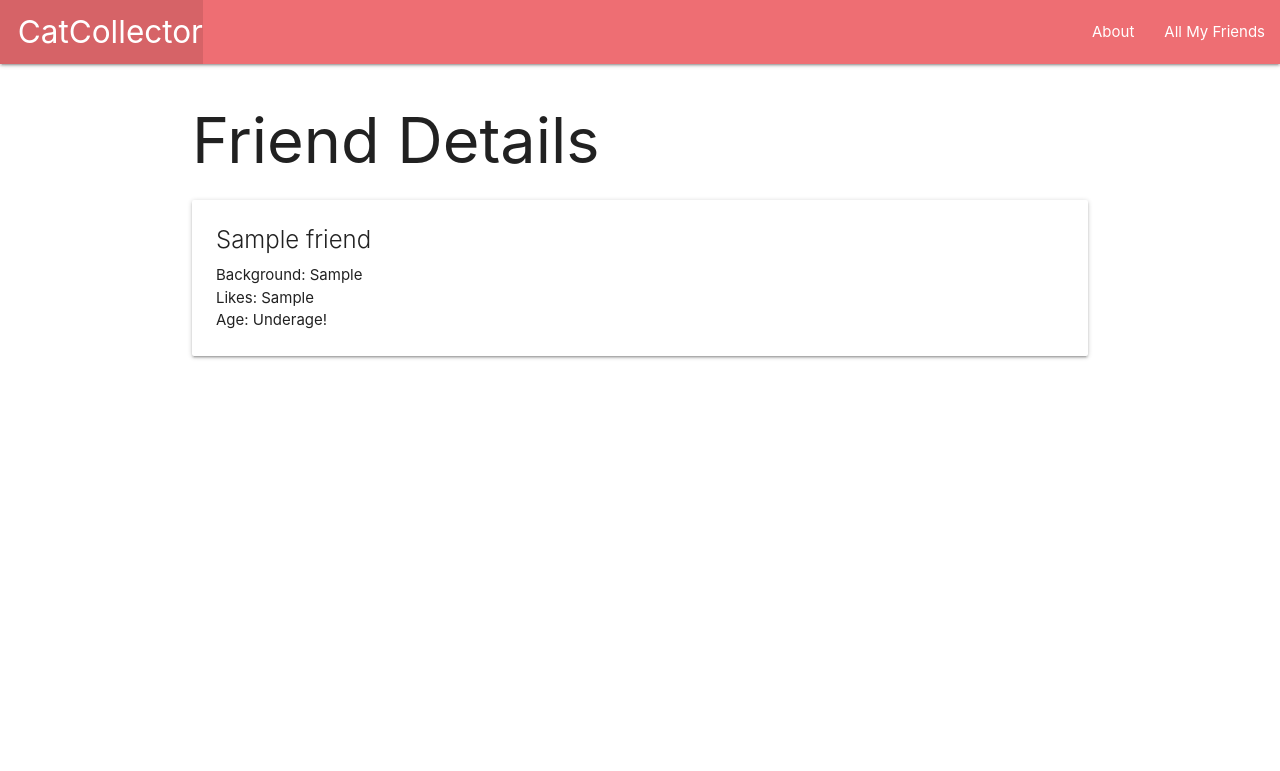
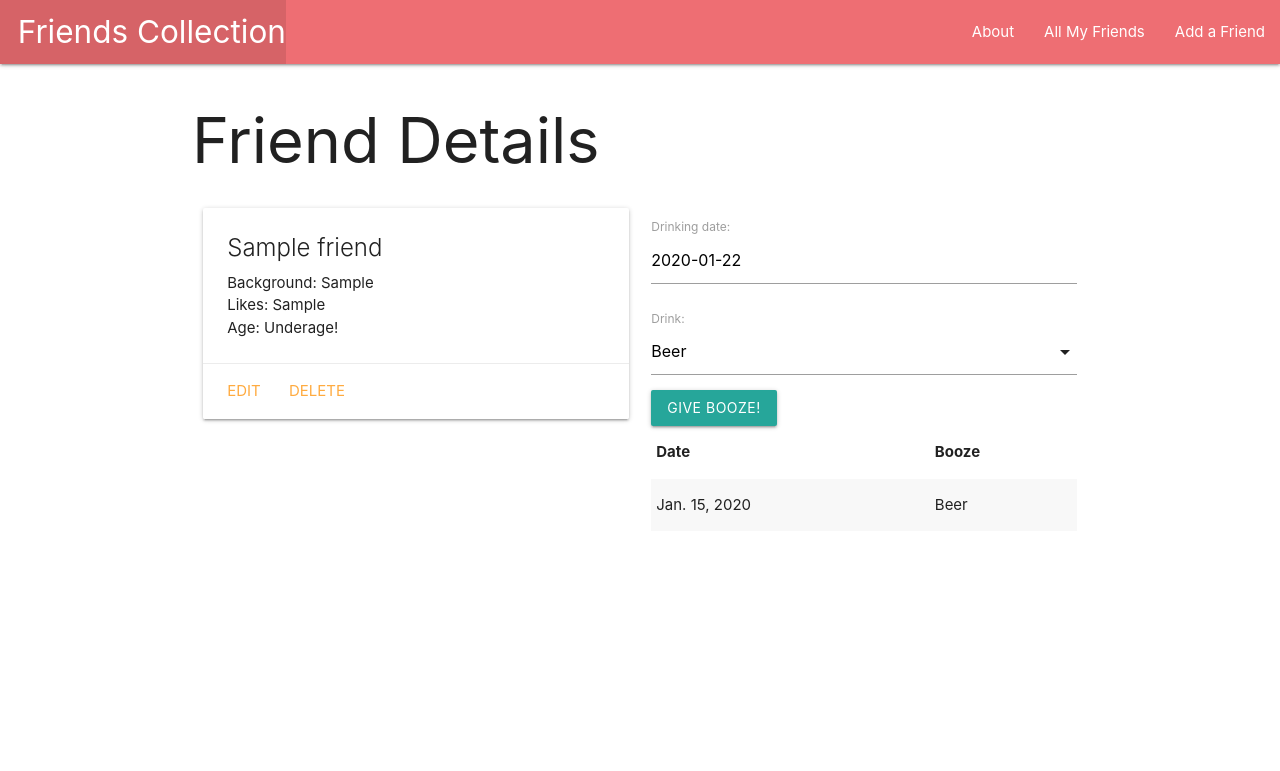
Before and after one commit to suzynakayama/FriendsCollection, a Django app: page /friends/1/ in a window 1280 px wide. Shown: the top 771 px of the page. Run offline with Django 3.2, Linux system fonts and the light colour scheme; tables that the repository leaves empty hold one stand-in row (values such as "Sample post"); some web fonts are replaced.

Commit message:
Part 2: - added class based views -- to create, update and delete a friend - implemented a one to many relation with give a booze model

```diff
--- a/friendscollection/main_app/admin.py
+++ b/friendscollection/main_app/admin.py
@@ -1,5 +1,6 @@
 from django.contrib import admin
-from .models import Friend
+from .models import Friend, Feeding
 
 # Register your models here.
 admin.site.register(Friend)
+admin.site.register(Feeding)
--- /dev/null
+++ b/friendscollection/main_app/forms.py
@@ -0,0 +1,7 @@
+from django.forms import ModelForm
+from .models import Feeding
+
+class FeedingForm(ModelForm):
+    class Meta:
+        model = Feeding
+        fields = ['date', 'drink']
--- a/friendscollection/main_app/models.py
+++ b/friendscollection/main_app/models.py
@@ -1,4 +1,13 @@
 from django.db import models
+from django.urls import reverse
+
+DRINKS = (
+    ('B', 'Beer'),
+    ('S', 'Sake'),
+    ('T', 'Tequila'),
+    ('V', 'Vodka'),
+    ('W', 'Wine'),
+)
 
 # Create your models here.
 class Friend(models.Model):
@@ -9,3 +18,22 @@ class Friend(models.Model):
 
     def __str__(self):
         return self.name
+
+    def get_absolute_url(self):
+        return reverse('details', kwargs={'friend_id': self.id})
+
+class Feeding(models.Model):
+    date = models.DateField('drinking date')
+    drink = models.CharField(
+        max_length=1,
+        choices=DRINKS,
+        default=DRINKS[0][0]
+    )
+
+    friend = models.ForeignKey(Friend, on_delete=models.CASCADE)
+
+    def __str__(self):
+        return f'{self.get_drink_display()} on {self.date}'
+
+    class Meta:
+        ordering = ['-date']
--- a/friendscollection/main_app/templates/base.html
+++ b/friendscollection/main_app/templates/base.html
@@ -16,6 +16,7 @@
             type="text/css"
             href="{% static 'css/style.css' %}"
         />
+        <script src="https://cdnjs.cloudflare.com/ajax/libs/materialize/1.0.0/js/materialize.min.js"></script>
     </head>
     <body>
         <header class="navbar-fixed">
@@ -24,13 +25,18 @@
                     <ul>
                         <li>
                             <a href="/" class="left brand-logo"
-                                >&nbsp;&nbsp;CatCollector</a
+                                >&nbsp;&nbsp;Friends Collection</a
                             >
                         </li>
                     </ul>
                     <ul class="right">
-                        <li><a href="/about">About</a></li>
-                        <li><a href="/friends">All My Friends</a></li>
+                        <li><a href="{% url 'about' %}">About</a></li>
+                        <li><a href="{% url 'index' %}">All My Friends</a></li>
+                        <li>
+                            <a href="{% url 'friends_create' %}"
+                                >Add a Friend</a
+                            >
+                        </li>
                     </ul>
                 </div>
             </nav>
--- a/friendscollection/main_app/templates/friends/details.html
+++ b/friendscollection/main_app/templates/friends/details.html
@@ -2,6 +2,8 @@
 
 <h1>Friend Details</h1>
 
+<div class="row">
+    <div class="col s6">
         <div class="card">
             <div class="card-content">
                 <span class="card-title">{{ friend.name }}</span>
@@ -13,6 +15,45 @@
                 <p>Age: Underage!</p>
                 {% endif %}
             </div>
+            <div class="card-action">
+                <a href="{% url 'friends_update' friend.id %}">Edit</a>
+                <a href="{% url 'friends_delete' friend.id %}">Delete</a>
+            </div>
+        </div>
+    </div>
+    <div class="col s6">
+        <form action="{% url 'give_booze' friend.id %}" method="post">
+            {% csrf_token %} {{ feeding_form.as_p }}
+            <input type="submit" class="btn" value="Give Booze!" />
+        </form>
+        <table class="striped">
+            <thead>
+                <tr>
+                    <th>Date</th>
+                    <th>Booze</th>
+                </tr>
+            </thead>
+            <tbody>
+                {% for feeding in friend.feeding_set.all %}
+                <tr>
+                    <td>{{feeding.date}}</td>
+                    <td>{{feeding.get_drink_display}}</td>
+                </tr>
+                {% endfor %}
+            </tbody>
+        </table>
+    </div>
 </div>
 
+<script>
+    let dateEl = document.getElementById("id_date");
+    M.Datepicker.init(dateEl, {
+        format: "yyyy-mm-dd",
+        defaultDate: new Date(),
+        setDefaultDate: true,
+        autoClose: true
+    });
+    let selectEl = document.getElementById("id_drink");
+    M.FormSelect.init(selectEl);
+</script>
 {% endblock %}
--- a/friendscollection/main_app/urls.py
+++ b/friendscollection/main_app/urls.py
@@ -6,4 +6,8 @@ urlpatterns = [
     path('about/', views.about, name='about'),
     path('friends/', views.index, name='index'),
     path('friends/<int:friend_id>/', views.details, name='details'),
+    path('friends/create/', views.FriendCreate.as_view(), name='friends_create'),
+    path('friends/<int:pk>/update/', views.FriendUpdate.as_view(), name='friends_update'),
+    path('friends/<int:pk>/delete/', views.FriendDelete.as_view(), name='friends_delete'),
+    path('friends/<int:friend_id>/give_booze/', views.give_booze, name='give_booze')
 ]
--- a/friendscollection/main_app/views.py
+++ b/friendscollection/main_app/views.py
@@ -1,6 +1,8 @@
-from django.shortcuts import render
+from django.shortcuts import render, redirect
 from django.http import HttpResponse
+from django.views.generic.edit import CreateView, UpdateView, DeleteView
 from .models import Friend
+from .forms import FeedingForm
 
 # Create your views here.
 
@@ -16,4 +18,25 @@ def index(request):
 
 def details(request, friend_id):
     friend = Friend.objects.get(id=friend_id)
-    return render(request, 'friends/details.html', {'friend': friend})
+    feeding_form = FeedingForm()
+    return render(request, 'friends/details.html', {'friend': friend, 'feeding_form': feeding_form})
+
+class FriendCreate(CreateView):
+    model = Friend
+    fields = '__all__'
+
+class FriendUpdate(UpdateView):
+    model = Friend
+    fields = ['background', 'likes', 'age']
+
+class FriendDelete(DeleteView):
+    model = Friend
+    success_url = '/friends/'
+
+def give_booze(request, friend_id):
+    form = FeedingForm(request.POST)
+    if form.is_valid():
+        new_feeding = form.save(commit=False)
+        new_feeding.friend_id = friend_id
+        new_feeding.save()
+    return redirect('details', friend_id=friend_id)
```
Also changed, not shown: friendscollection/main_app/templates/main_app/friend_confirm_delete.html (added, +14 -0 lines), friendscollection/main_app/templates/main_app/friend_form.html (added, +13 -0 lines), friendscollection/main_app/migrations/0002_feeding.py (added). Lines whose indentation alone changed are shown as unchanged.
